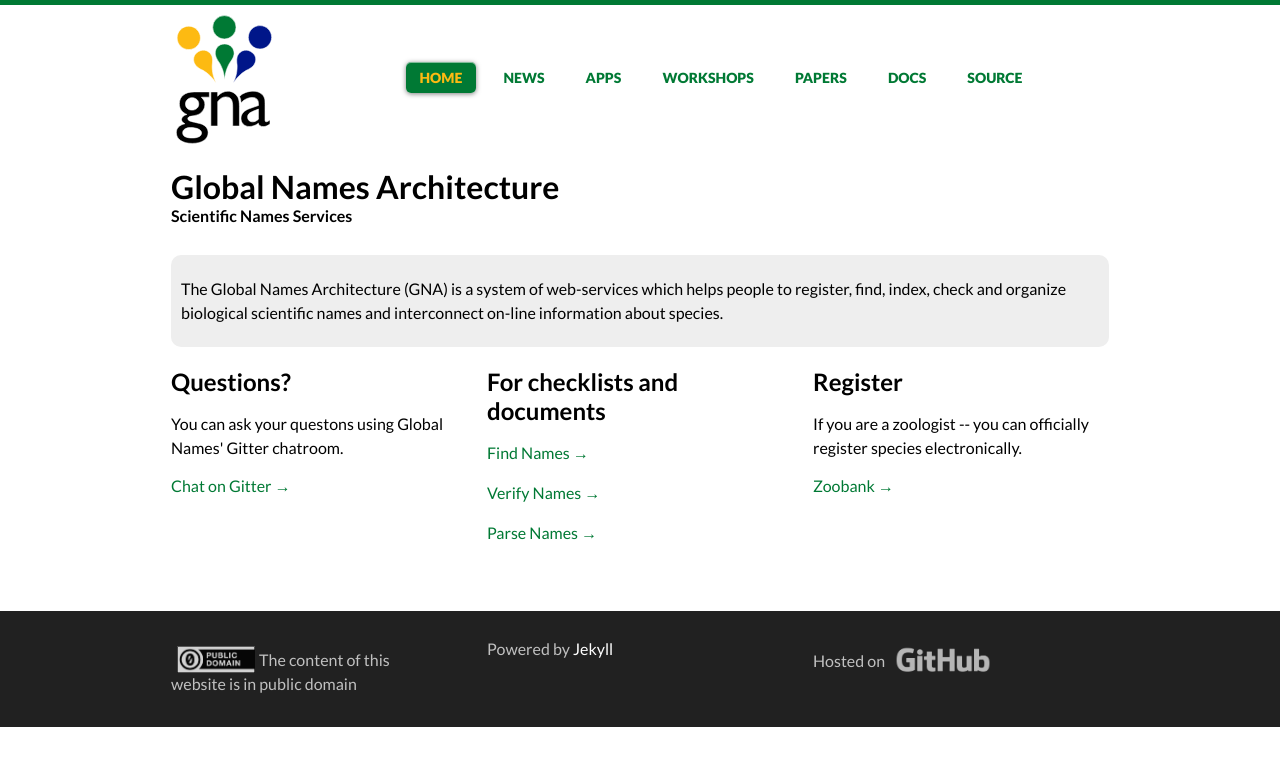
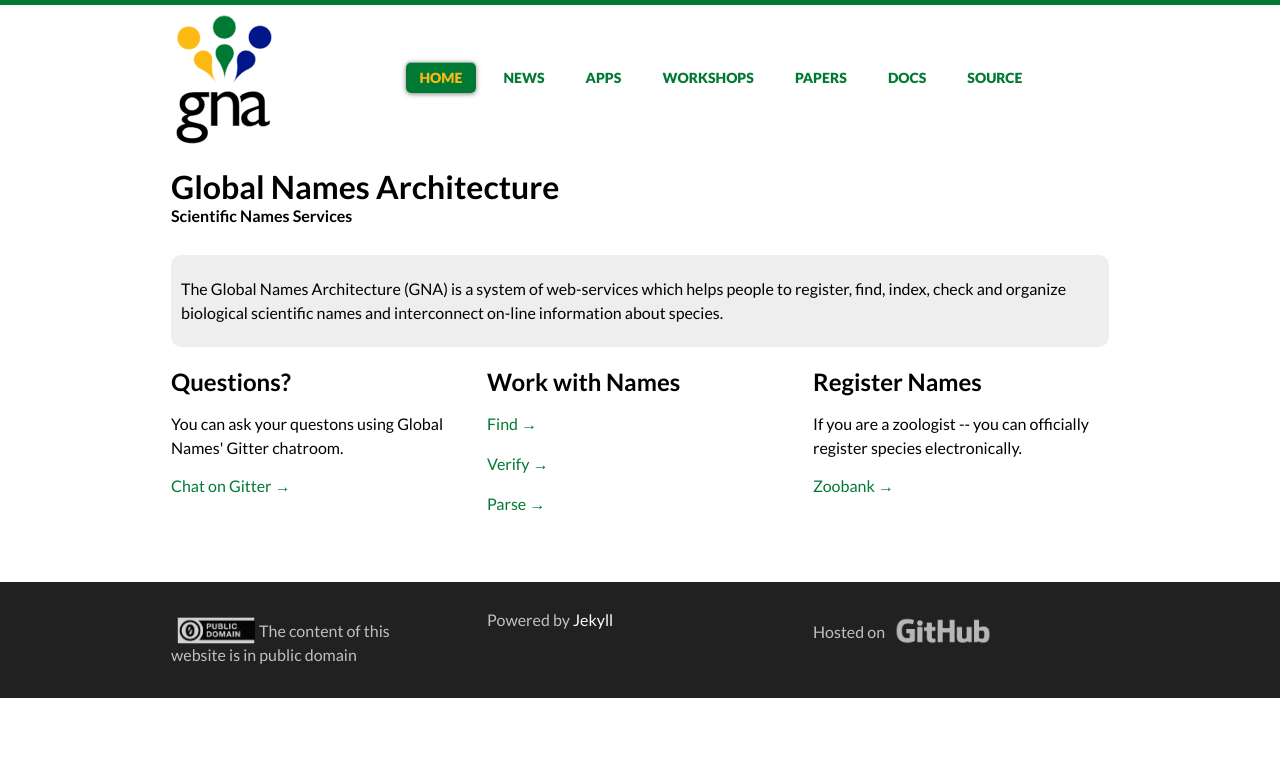
Before and after one commit to GlobalNamesArchitecture/GlobalNamesArchitecture.github.io, a Jekyll site: the page built from index.html, in a window 1280 px wide. Shown: the top 766 px of the page. Built offline with Jekyll 4.4.1, drawn with Linux system fonts in a browser that asks for light colours; nearby versions of some CDN libraries.

Commit message:
home page

```diff
--- a/index.html
+++ b/index.html
@@ -36,14 +36,14 @@ overview: true
       <a href="https://gitter.im/GlobalNamesArchitecture/GlobalNames">Chat on Gitter &rarr;</a>
     </div>
     <div class="unit one-third">
-      <h2>For checklists and documents</h2>
-      <p><a href="https://gnrd.globalnames.org">Find Names &rarr;</a></p>
-      <p><a href="https://verifier.globalnames.org">Verify Names &rarr;</a></p>
-      <p><a href="https://parser.globalnames.org">Parse Names &rarr;</a></p>
+      <h2>Work with Names</h2>
+      <p><a href="https://gnrd.globalnames.org">Find &rarr;</a></p>
+      <p><a href="https://verifier.globalnames.org">Verify &rarr;</a></p>
+      <p><a href="https://parser.globalnames.org">Parse &rarr;</a></p>
     </div>
     <div class="unit one-third">
 
-      <h2>Register</h2>
+      <h2>Register Names</h2>
       <p>
         If you are a zoologist -- you can officially register species
         electronically.
```
